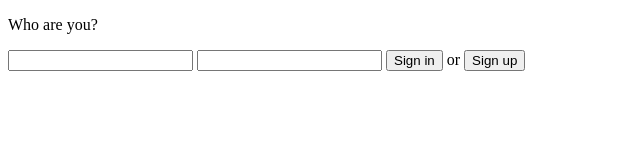
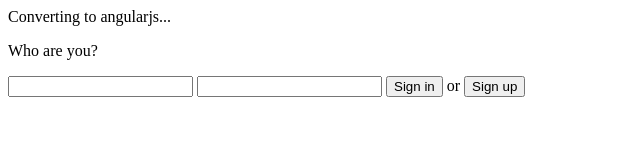
Before and after one commit to ayuscode/BasicScenario, a plain HTML site: page BasicScenario/index.html in a window 1280 px wide. Shown: the whole page, without its empty margins (0-640 px from the left). Drawn offline with Linux system fonts and the light colour scheme.

Commit message:
UI: Angularjs

```diff
--- a/BasicScenario/index.html
+++ b/BasicScenario/index.html
@@ -9,6 +9,7 @@
     <script src="Scripts/index.js"></script>
 </head>
 <body>
+    <label>Converting to angularjs...</label>
     <!-- User sign in-->
     <div id="userForm">
         <p>Who are you?</p>
```
